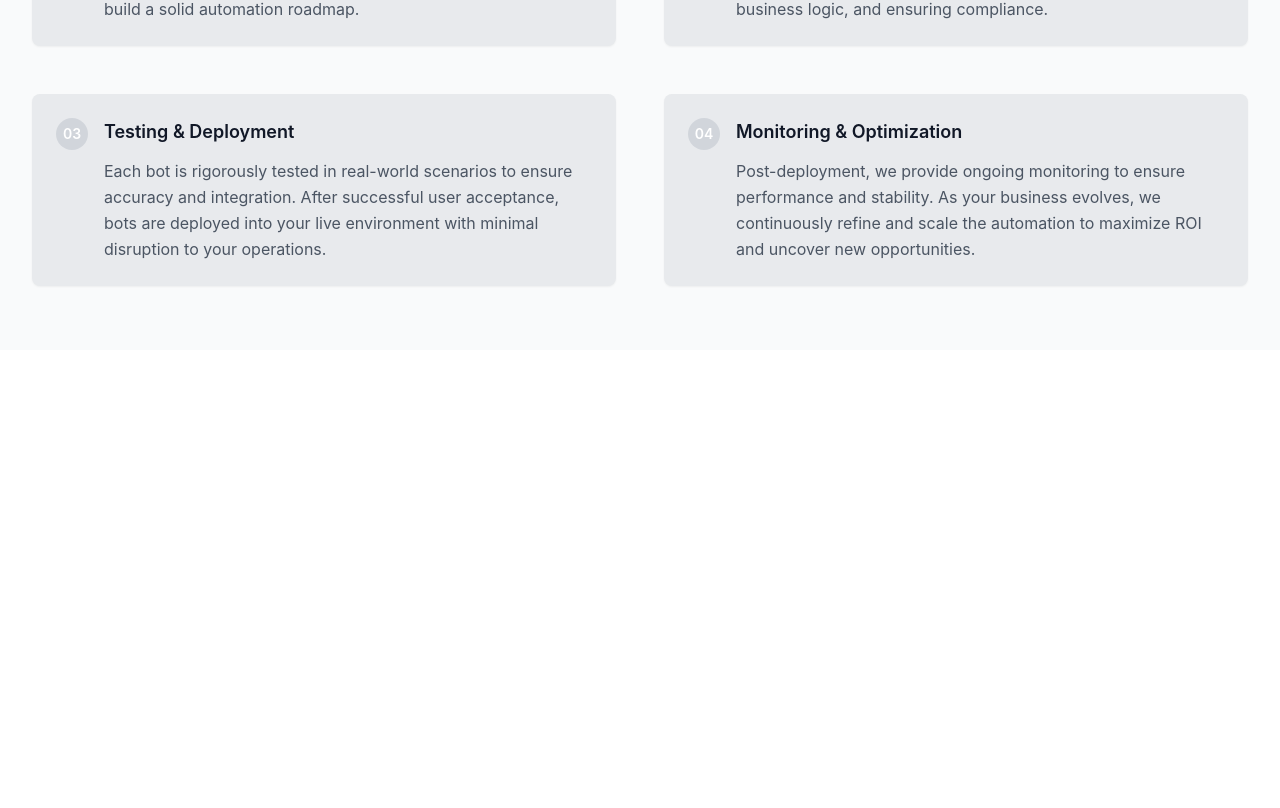
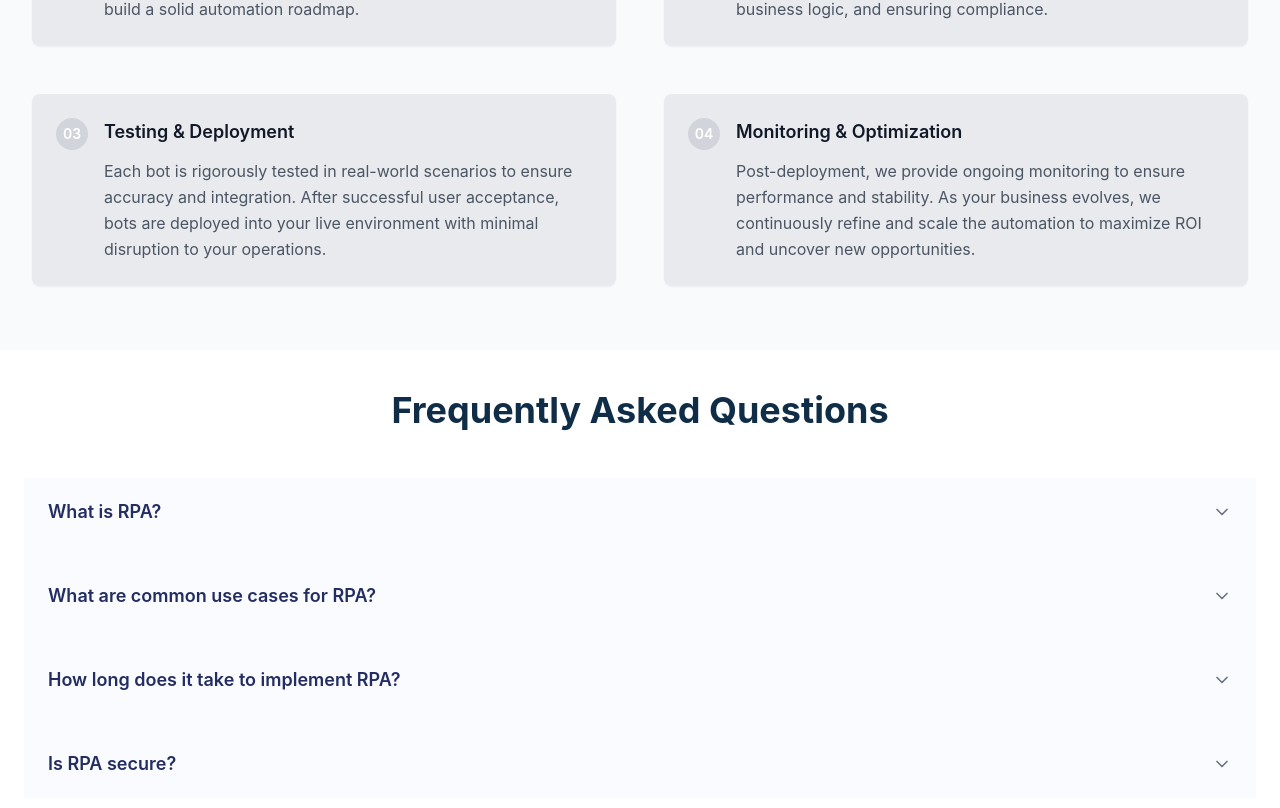
Before and after one commit to rastogi30/Mindor-tech, a Next.js app: page /services/rpa in a window 1280 px wide. Shown: the part 3192-4000 px from the top of the page. Before the commit the page ends 3542 px from the top, so only its background shows below. Built offline with nearby package versions, Linux system fonts and the light colour scheme.

Commit message:
rpa faq added

```diff
--- a/src/components/webcomponents/faq.tsx
+++ b/src/components/webcomponents/faq.tsx
@@ -9,7 +9,7 @@ interface FAQItem {
     answer: string;
 }
 
-type FAQVariant = 'web' | 'ai' | 'blockchain';
+type FAQVariant = 'web' | 'ai' | 'blockchain' | 'rpa';
 
 interface FAQProps {
     variant?: FAQVariant;
@@ -107,7 +107,30 @@ const FAQ: React.FC<FAQProps> = ({ variant = 'web' }) => {
         }
     ]
 
-    const faqData = variant === 'web' ? webFaqData : variant === 'ai' ? aiFaqData : blockchain;
+    const rpa: FAQItem[] = [
+        {
+            id: 'rpa-what-is',
+            question: 'What is RPA?',
+            answer: 'Robotic Process Automation (RPA) is a technology that uses software robots to automate repetitive, rule-based tasks traditionally performed by humans. RPA can improve efficiency, reduce errors, and free up human workers for more value-added activities.'
+        },
+        {
+            id: 'rpa-use-cases',
+            question: 'What are common use cases for RPA?',
+            answer: 'RPA is commonly used in areas such as data entry, invoice processing, customer onboarding, and IT support. Virtually any repetitive task that involves digital data can be a candidate for RPA.'
+        },
+        {
+            id: 'rpa-implementation-time',
+            question: 'How long does it take to implement RPA?',
+            answer: 'RPA implementation timelines can vary widely based on the complexity of the processes being automated. Simple automations can be deployed in a few weeks, while more complex projects may take several months.'
+        },
+        {
+            id: 'rpa-security',
+            question: 'Is RPA secure?',
+            answer: 'RPA can enhance security by reducing human intervention in sensitive processes. However, it is crucial to implement proper governance, access controls, and monitoring to mitigate risks associated with automation.'
+        }
+    ];
+
+    const faqData = variant === 'web' ? webFaqData : variant === 'ai' ? aiFaqData : variant === 'blockchain' ? blockchain : rpa;
 
 
     const toggleItem = (itemId: string) => {
--- a/src/services/rpa.tsx
+++ b/src/services/rpa.tsx
@@ -4,6 +4,7 @@ import Landing from '@/components/webcomponents/landing';
 import Mindor from '@/components/Mindor';
 import Slider from '@/components/Slider';
 import Process from '@/components/blockcomponents/process';
+import FAQ from '@/components/webcomponents/faq';
 
 const RPA: React.FC = () => {
   return (
@@ -13,6 +14,7 @@ const RPA: React.FC = () => {
       <Mindor variant="rpa" />
       <Slider variant="rpa" />
       <Process variant="rpa" />
+      <FAQ variant="rpa" />
     </div>
   )
 }
```
